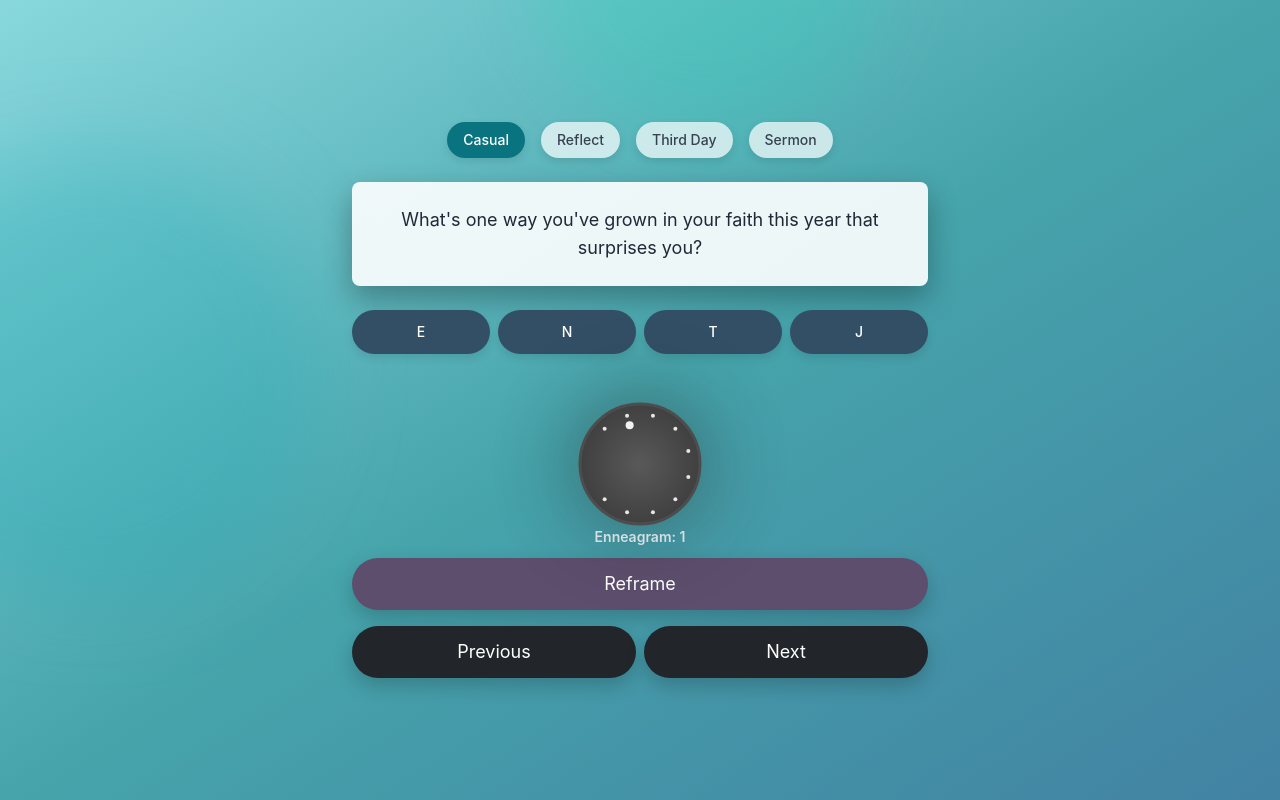
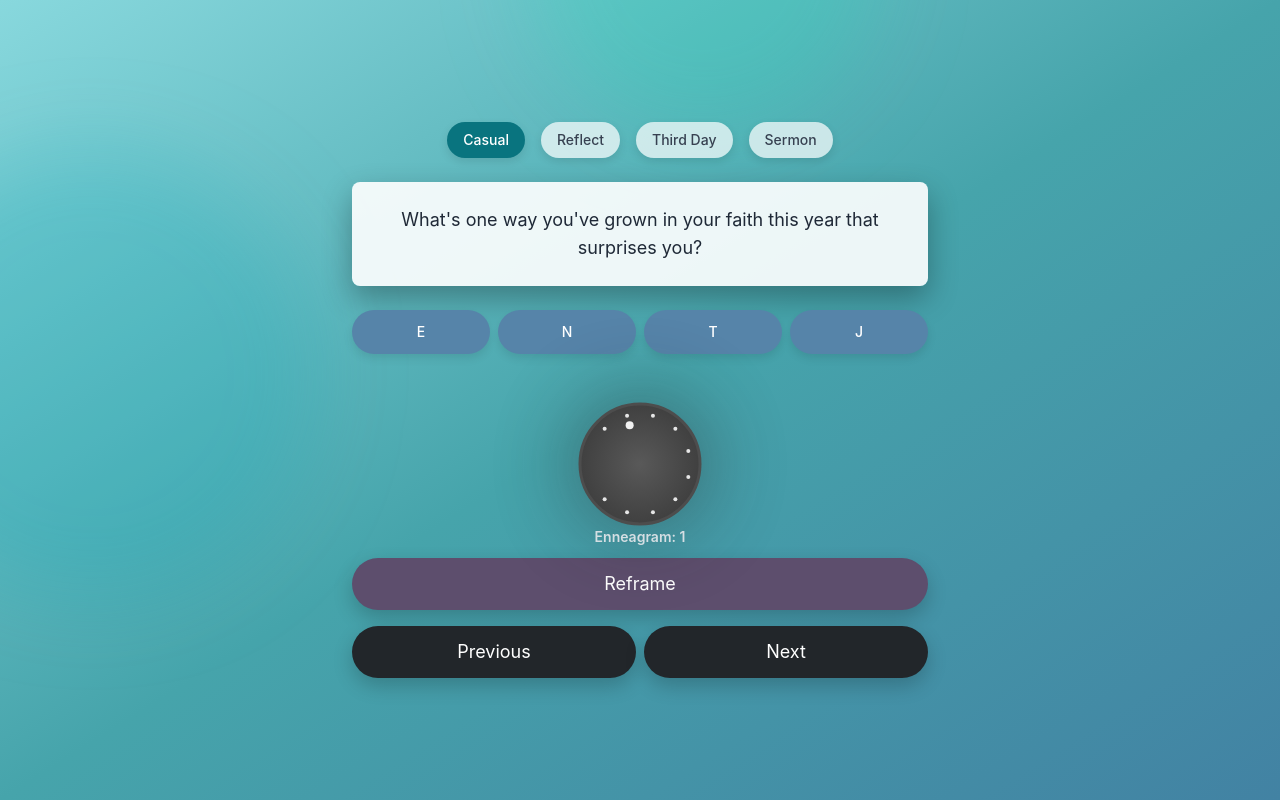
Before and after one commit to Eug-Chua/thoughtful_together, a React (Create React App) app in the folder frontend/: page / in a window 1280 px wide. Built offline with nearby package versions, Linux system fonts and the light colour scheme; a web font is replaced by a local one.

Commit message:
update mbti button color

```diff
--- a/frontend/src/App.js
+++ b/frontend/src/App.js
@@ -200,7 +200,7 @@ function App() {
               }}
               className={`bounce-click px-4 py-3 rounded-full text-sm font-medium w-full shadow-light transition-shadow duration-200 ${
                 mbti[idx] === pair[0]
-                  ? 'bg-[#334f66] text-white'
+                  ? 'bg-[#5684A9] text-white'
                   : 'bg-[#BA789D] text-white'
               }`}
 
```
